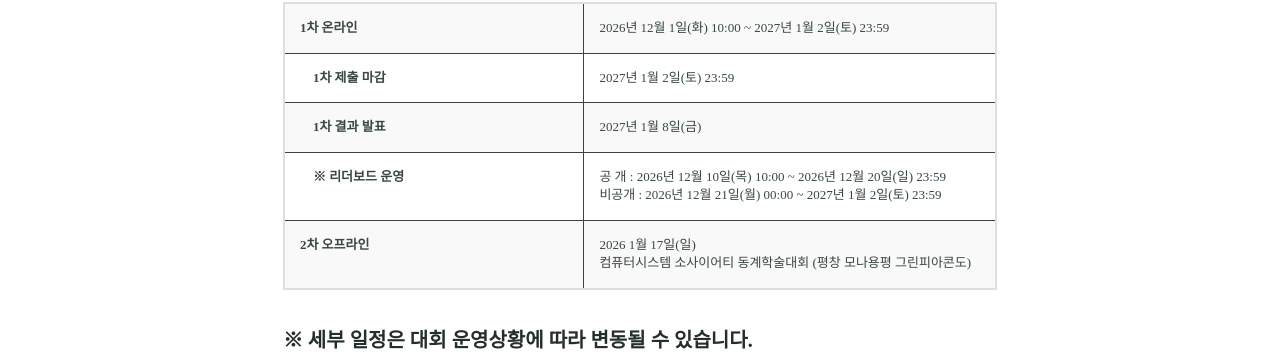
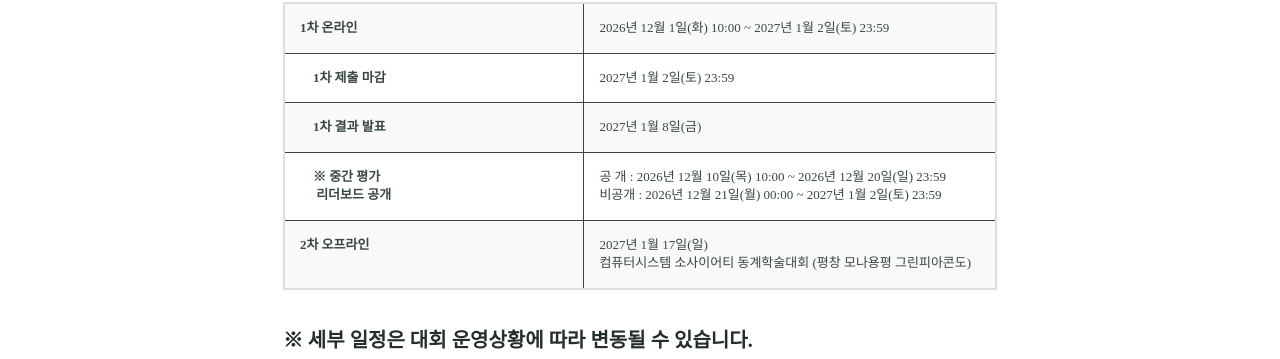
Before and after one commit to AISystemChallenge/AISystemChallenge.github.io, a Jekyll site: the page built from timeline.md, in a window 1280 px wide. Shown: the part 517-876 px from the top of the page. Built offline with Jekyll 4.4.1, drawn with Linux system fonts in a browser that asks for light colours; some web fonts are replaced; our own code applies the rules of GitHub Pages for plain Markdown files.

Commit message:
Update timeline.md

```diff
--- a/timeline.md
+++ b/timeline.md
@@ -21,13 +21,14 @@ excerpt:
         <td colspan="1"> 2027년 1월 8일(금) </td>
     </tr>
     <tr>
-        <td colspan="1"> &emsp;※ 리더보드 운영 </td>
+        <td colspan="1"> &emsp;※ 중간 평가 <br>
+						 &emsp; 리더보드 공개 </td>
         <td colspan="1"> 공  개 : 2026년 12월 10일(목) 10:00 ~ 2026년 12월 20일(일) 23:59 <br>
  						 비공개 : 2026년 12월 21일(월) 00:00 ~ 2027년 1월 2일(토) 23:59 </td>
     </tr>
     <tr>
         <td colspan="1"> 2차 오프라인 </td>
-        <td colspan="1"> 2026 1월 17일(일) <br>
+        <td colspan="1"> 2027년 1월 17일(일) <br>
 						컴퓨터시스템 소사이어티 동계학술대회 (평창 모나용평 그린피아콘도) </td>
     </tr>
     </table>
```
